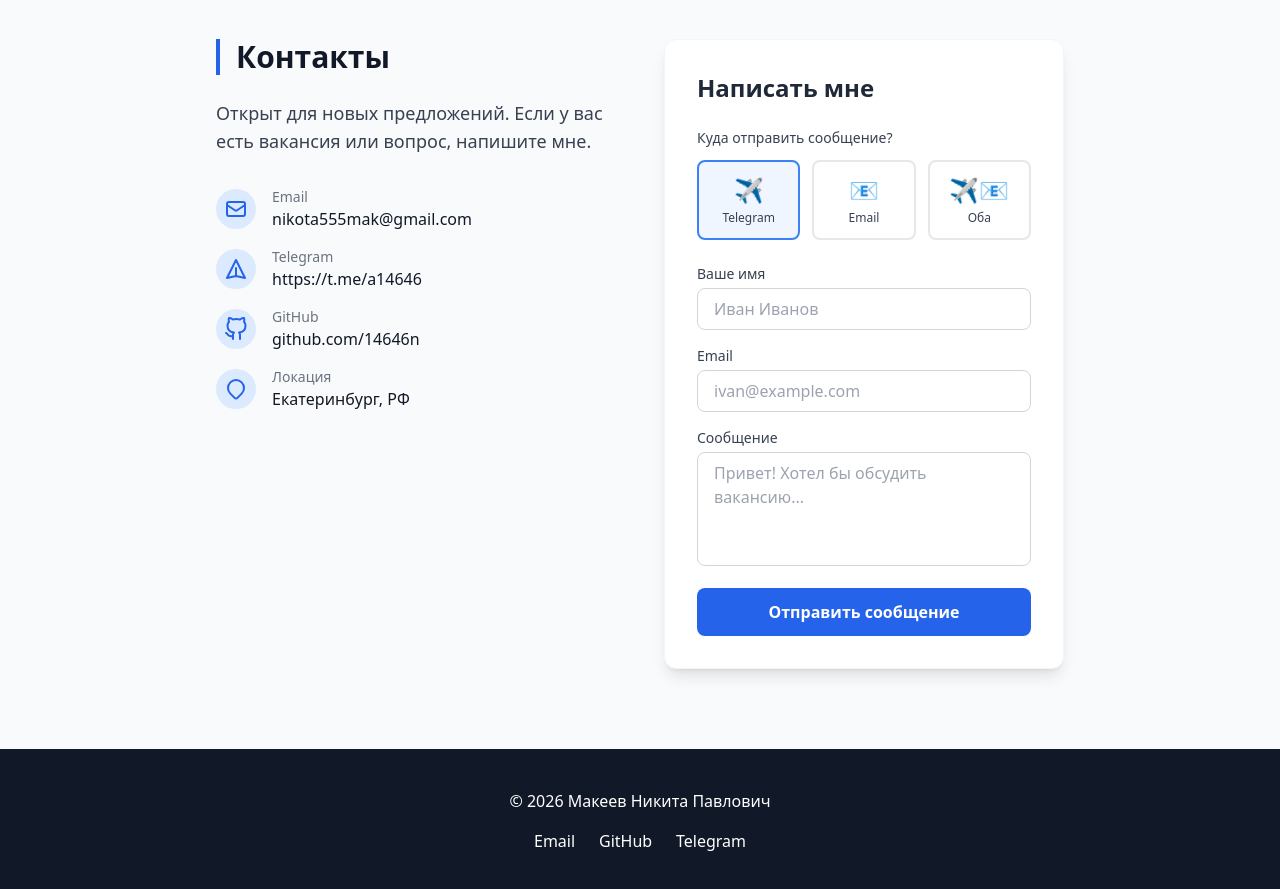
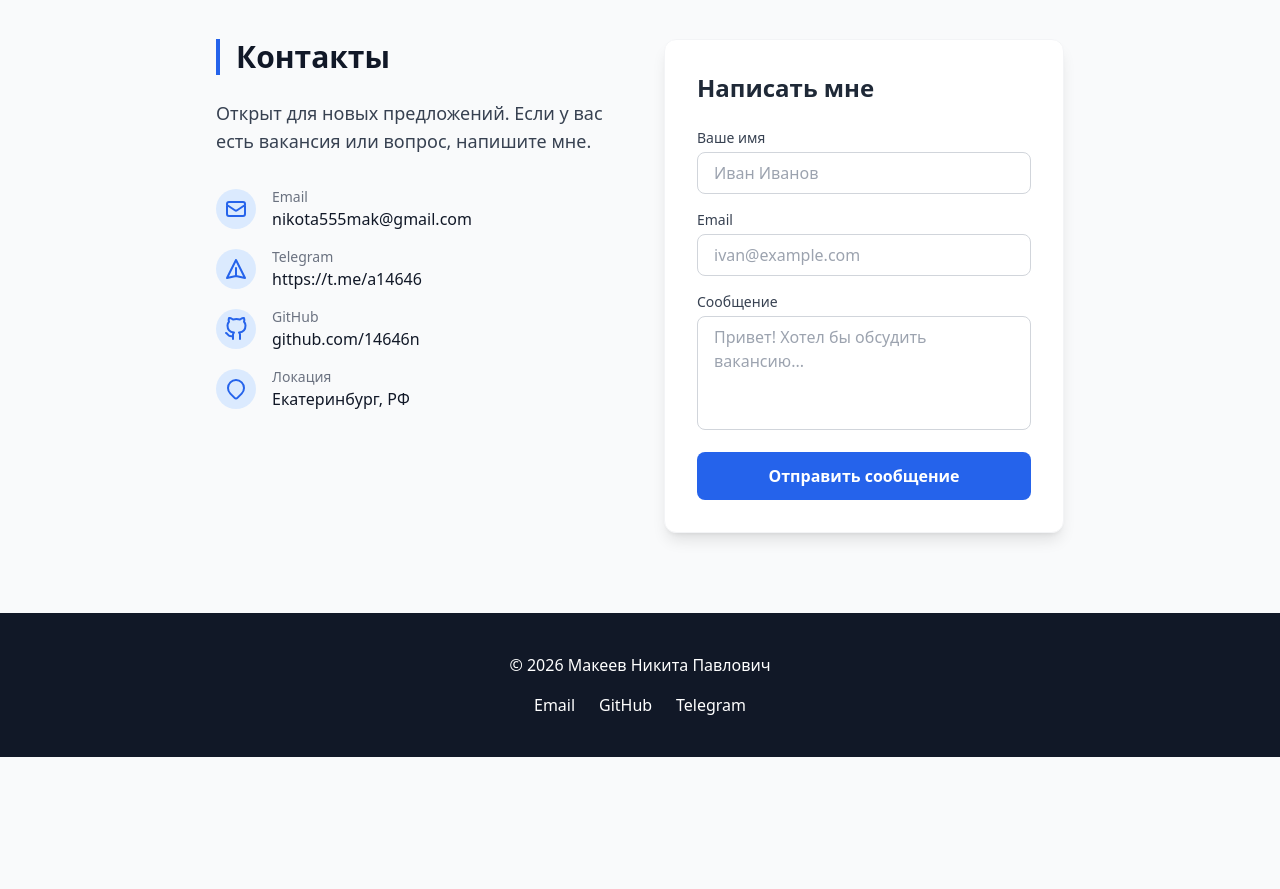
Before and after one commit to 14646n/my-resume, a Vue app: page / in a window 1280 px wide. Shown: the part 2920-3809 px from the top of the page. After the commit the page ends 3677 px from the top, so only its background shows below. Built offline with nearby package versions, Linux system fonts and the light colour scheme.

Commit message:
удаление формы для оптравки сообщения на почту

```diff
--- a/src/components/ContactForm.vue
+++ b/src/components/ContactForm.vue
@@ -1,7 +1,5 @@
 <script setup lang="ts">
-import { reactive, ref } from "vue";
-
-type ContactMethod = "telegram" | "email" | "both";
+import { reactive } from "vue";
 
 const form = reactive({
   name: "",
@@ -9,15 +7,12 @@ const form = reactive({
   message: "",
 });
 
-const contactMethod = ref<ContactMethod>("telegram");
-
 const status = reactive({
   loading: false,
   success: false,
   error: null as string | null,
 });
 
-// Замени на свой URL Worker
 const WORKER_URL = "https://my-resume.nikota555mak.workers.dev";
 
 const sendMessage = async () => {
@@ -33,7 +28,6 @@ const sendMessage = async () => {
         name: form.name,
         email: form.email,
         message: form.message,
-        contactMethod: contactMethod.value,
       }),
     });
 
@@ -52,7 +46,8 @@ const sendMessage = async () => {
     }, 5000);
   } catch (error: any) {
     console.error("Send Error:", error);
-    status.error = error.message || "Ошибка отправки. Напишите мне напрямую.";
+    status.error =
+      error.message || "Ошибка отправки. Напишите мне в Telegram напрямую.";
   } finally {
     status.loading = false;
   }
@@ -66,82 +61,6 @@ const sendMessage = async () => {
     <h3 class="text-2xl font-bold mb-6 text-gray-800 dark:text-white">
       Написать мне
     </h3>
-
-    <!-- Переключатель способа связи -->
-    <div class="mb-6">
-      <label
-        class="block text-sm font-medium text-gray-700 dark:text-gray-300 mb-3"
-      >
-        Куда отправить сообщение?
-      </label>
-      <div class="grid grid-cols-3 gap-3">
-        <label
-          class="flex items-center justify-center p-3 border-2 rounded-lg cursor-pointer transition-all duration-200"
-          :class="[
-            contactMethod === 'telegram'
-              ? 'border-blue-500 bg-blue-50 dark:bg-blue-900/20'
-              : 'border-gray-200 dark:border-gray-600 hover:border-gray-300 dark:hover:border-gray-500',
-          ]"
-        >
-          <input
-            type="radio"
-            v-model="contactMethod"
-            value="telegram"
-            class="sr-only"
-          />
-          <div class="text-center">
-            <div class="text-2xl mb-1">✈️</div>
-            <div class="text-xs font-medium text-gray-700 dark:text-gray-300">
-              Telegram
-            </div>
-          </div>
-        </label>
-
-        <label
-          class="flex items-center justify-center p-3 border-2 rounded-lg cursor-pointer transition-all duration-200"
-          :class="[
-            contactMethod === 'email'
-              ? 'border-blue-500 bg-blue-50 dark:bg-blue-900/20'
-              : 'border-gray-200 dark:border-gray-600 hover:border-gray-300 dark:hover:border-gray-500',
-          ]"
-        >
-          <input
-            type="radio"
-            v-model="contactMethod"
-            value="email"
-            class="sr-only"
-          />
-          <div class="text-center">
-            <div class="text-2xl mb-1">📧</div>
-            <div class="text-xs font-medium text-gray-700 dark:text-gray-300">
-              Email
-            </div>
-          </div>
-        </label>
-
-        <label
-          class="flex items-center justify-center p-3 border-2 rounded-lg cursor-pointer transition-all duration-200"
-          :class="[
-            contactMethod === 'both'
-              ? 'border-blue-500 bg-blue-50 dark:bg-blue-900/20'
-              : 'border-gray-200 dark:border-gray-600 hover:border-gray-300 dark:hover:border-gray-500',
-          ]"
-        >
-          <input
-            type="radio"
-            v-model="contactMethod"
-            value="both"
-            class="sr-only"
-          />
-          <div class="text-center">
-            <div class="text-2xl mb-1">✈️📧</div>
-            <div class="text-xs font-medium text-gray-700 dark:text-gray-300">
-              Оба
-            </div>
-          </div>
-        </label>
-      </div>
-    </div>
 
     <form @submit.prevent="sendMessage" class="space-y-4">
       <div>
@@ -191,14 +110,7 @@ const sendMessage = async () => {
         v-if="status.success"
         class="p-3 bg-green-100 dark:bg-green-900/30 text-green-700 dark:text-green-300 rounded-lg text-sm"
       >
-        ✅ Сообщение успешно отправлено!
-        <span v-if="contactMethod === 'telegram'"
-          >Я получил его в Telegram.</span
-        >
-        <span v-else-if="contactMethod === 'email'"
-          >Я получил его на Email.</span
-        >
-        <span v-else>Я получил его в Telegram и на Email.</span>
+        ✅ Сообщение успешно отправлено! Я получил его в Telegram.
       </div>
 
       <div
```
